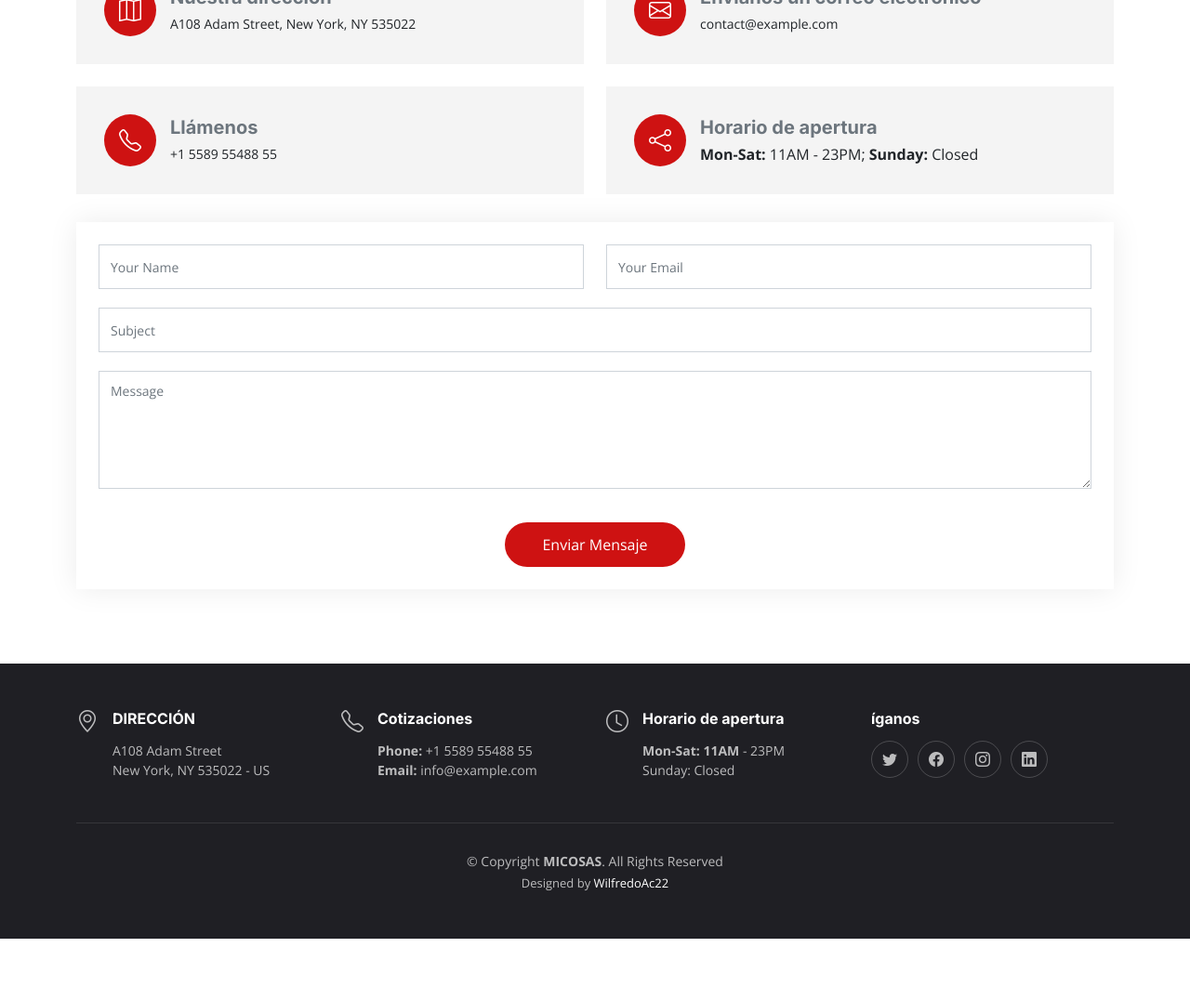
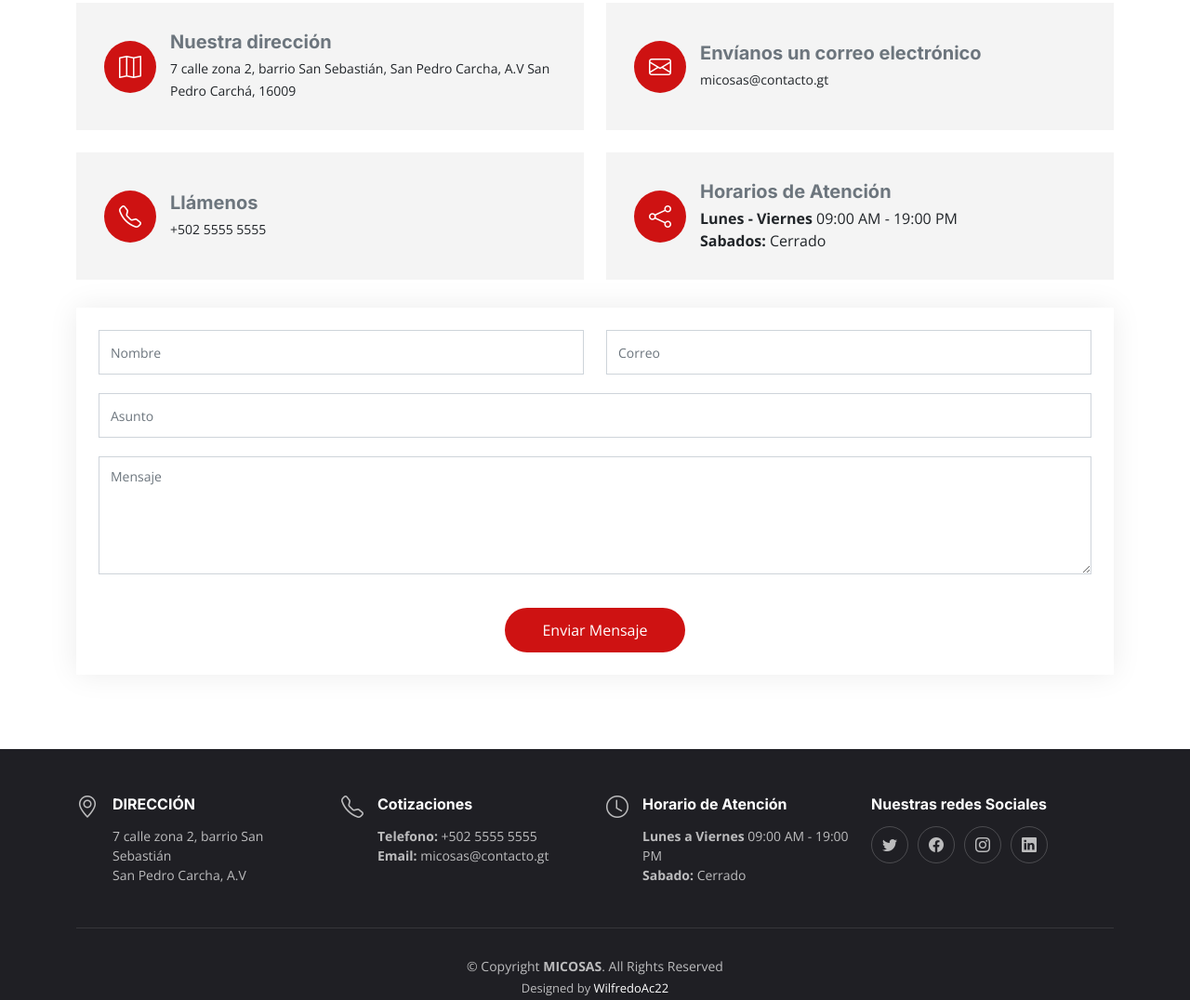
Before and after one commit to WilfredoAR22/Web_Micosas, a plain HTML site: page index.html in a window 1280 px wide. Shown: the part 7760-8836 px from the top of the page at 93% size. Before the commit the page ends 8770 px from the top, so only its background shows below. Drawn offline with nearby package versions, Linux system fonts and the light colour scheme.

Commit message:
Modificacion pantalla contacto

```diff
--- a/index.html
+++ b/index.html
@@ -902,7 +902,7 @@
         </div>
 
         <div class="mb-3">
-          <iframe style="border:0; width: 100%; height: 350px;" src="https://www.google.com/maps/embed?pb=!1m14!1m8!1m3!1d12097.433213460943!2d-74.0062269!3d40.7101282!3m2!1i1024!2i768!4f13.1!3m3!1m2!1s0x0%3A0xb89d1fe6bc499443!2sDowntown+Conference+Center!5e0!3m2!1smk!2sbg!4v1539943755621" frameborder="0" allowfullscreen></iframe>
+          <iframe src="https://www.google.com/maps/embed?pb=!1m18!1m12!1m3!1d3845.1435045223943!2d-90.31246958522985!3d15.476711289249327!2m3!1f0!2f0!3f0!3m2!1i1024!2i768!4f13.1!3m3!1m2!1s0x858a41329aba3719%3A0xf435620e49c1cfe0!2sCentro%20Gran%20Carch%C3%A1!5e0!3m2!1ses!2sgt!4v1677469498752!5m2!1ses!2sgt" width="1290" height="400" style="border:0;" allowfullscreen="" loading="lazy" referrerpolicy="no-referrer-when-downgrade"></iframe>
         </div><!-- End Google Maps -->
 
         <div class="row gy-4">
@@ -912,7 +912,7 @@
               <i class="icon bi bi-map flex-shrink-0"></i>
               <div>
                 <h3>Nuestra dirección</h3>
-                <p>A108 Adam Street, New York, NY 535022</p>
+                <p>7 calle zona 2, barrio San Sebastián, San Pedro Carcha, A.V San Pedro Carchá, 16009</p>
               </div>
             </div>
           </div><!-- End Info Item -->
@@ -922,7 +922,7 @@
               <i class="icon bi bi-envelope flex-shrink-0"></i>
               <div>
                 <h3>Envíanos un correo electrónico</h3>
-                <p>contact@example.com</p>
+                <p>micosas@contacto.gt</p>
               </div>
             </div>
           </div><!-- End Info Item -->
@@ -932,7 +932,7 @@
               <i class="icon bi bi-telephone flex-shrink-0"></i>
               <div>
                 <h3>Llámenos</h3>
-                <p>+1 5589 55488 55</p>
+                <p>+502 5555 5555</p>
               </div>
             </div>
           </div><!-- End Info Item -->
@@ -941,9 +941,9 @@
             <div class="info-item  d-flex align-items-center">
               <i class="icon bi bi-share flex-shrink-0"></i>
               <div>
-                <h3>Horario de apertura</h3>
-                <div><strong>Mon-Sat:</strong> 11AM - 23PM;
-                  <strong>Sunday:</strong> Closed
+                <h3>Horarios de Atención</h3>
+                <div><strong>Lunes - Viernes</strong> 09:00 AM - 19:00 PM <br>
+                  <strong>Sabados:</strong> Cerrado
                 </div>
               </div>
             </div>
@@ -954,22 +954,22 @@
         <form action="forms/contact.php" method="post" role="form" class="php-email-form p-3 p-md-4">
           <div class="row">
             <div class="col-xl-6 form-group">
-              <input type="text" name="name" class="form-control" id="name" placeholder="Your Name" required>
+              <input type="text" name="name" class="form-control" id="name" placeholder="Nombre" required>
             </div>
             <div class="col-xl-6 form-group">
-              <input type="email" class="form-control" name="email" id="email" placeholder="Your Email" required>
+              <input type="email" class="form-control" name="email" id="email" placeholder="Correo" required>
             </div>
           </div>
           <div class="form-group">
-            <input type="text" class="form-control" name="subject" id="subject" placeholder="Subject" required>
+            <input type="text" class="form-control" name="subject" id="subject" placeholder="Asunto" required>
           </div>
           <div class="form-group">
-            <textarea class="form-control" name="message" rows="5" placeholder="Message" required></textarea>
+            <textarea class="form-control" name="message" rows="5" placeholder="Mensaje" required></textarea>
           </div>
           <div class="my-3">
-            <div class="loading">Loading</div>
+            <div class="loading">Cargando</div>
             <div class="error-message"></div>
-            <div class="sent-message">Your message has been sent. Thank you!</div>
+            <div class="sent-message">Nos interesan tus opiniones, escribenos!</div>
           </div>
           <div class="text-center"><button type="submit">Enviar Mensaje</button></div>
         </form>
@@ -990,8 +990,8 @@
           <div>
             <h4>DIRECCIÓN</h4>
             <p>
-              A108 Adam Street <br>
-              New York, NY 535022 - US<br>
+              7 calle zona 2, barrio San Sebastián<br>
+              San Pedro Carcha, A.V<br>
             </p>
           </div>
 
@@ -1002,8 +1002,8 @@
           <div>
             <h4>Cotizaciones</h4>
             <p>
-              <strong>Phone:</strong> +1 5589 55488 55<br>
-              <strong>Email:</strong> info@example.com<br>
+              <strong>Telefono:</strong> +502 5555 5555<br>
+              <strong>Email:</strong> micosas@contacto.gt<br>
             </p>
           </div>
         </div>
@@ -1011,16 +1011,16 @@
         <div class="col-lg-3 col-md-6 footer-links d-flex">
           <i class="bi bi-clock icon"></i>
           <div>
-            <h4>Horario de apertura</h4>
+            <h4>Horario de Atención</h4>
             <p>
-              <strong>Mon-Sat: 11AM</strong> - 23PM<br>
-              Sunday: Closed
+              <strong>Lunes a Viernes</strong> 09:00 AM - 19:00 PM<br>
+              <strong>Sabado:</strong> Cerrado
             </p>
           </div>
         </div>
 
         <div class="col-lg-3 col-md-6 footer-links">
-          <h4>íganos</h4>
+          <h4>Nuestras redes Sociales</h4>
           <div class="social-links d-flex">
             <a href="#" class="twitter"><i class="bi bi-twitter"></i></a>
             <a href="#" class="facebook"><i class="bi bi-facebook"></i></a>
```
